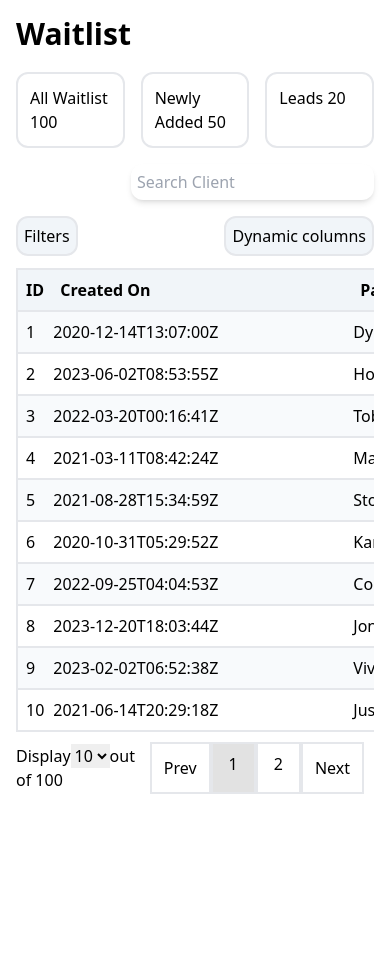
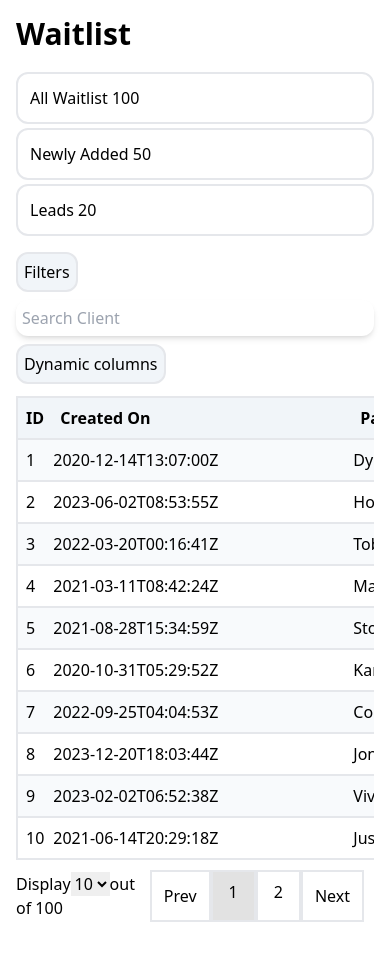
Before and after one commit to Sumant64/omnify-machine-coding, a Next.js app: page /dynamic-table-upgrade in a window 390 px wide. Before the commit the page ends 844 px from the top, so only its background shows below. Built offline with nearby package versions, Linux system fonts and the light colour scheme.

Commit message:
waitlist mobile responsive

```diff
--- a/app/dynamic-table-upgrade/page.jsx
+++ b/app/dynamic-table-upgrade/page.jsx
@@ -66,12 +66,13 @@ const DynamicTableUpgrade = () => {
 
     const loadInitial = () => {
         let data = mydata;
-        if(peopleFilter.length > 0) {
+        if (peopleFilter.length > 0) {
             data = data.filter((item) => {
                 return peopleFilter.includes(item.payer);
             })
         }
-        if(scheduledDateFilter.length > 0 && scheduledDateFilter[0] !== '') {
+        console.log(data);
+        if (scheduledDateFilter.length > 0 && scheduledDateFilter[0] !== '') {
             let from = new Date(scheduledDateFilter[0]);
             let to = new Date(scheduledDateFilter[1]);
 
@@ -80,6 +81,8 @@ const DynamicTableUpgrade = () => {
                 return scheduled >= from && scheduled <= to;
             })
         }
+        setPage(1)
+        setRowsPerPage(10)
 
         setRows(data);
     }
@@ -88,7 +91,7 @@ const DynamicTableUpgrade = () => {
         setLoading(true);
         if (item.display) {
             setColumns(columns.map((val) => {
-                if(val.field === item.field){
+                if (val.field === item.field) {
 
                     val.display = false
                 }
@@ -96,7 +99,7 @@ const DynamicTableUpgrade = () => {
             }))
         } else {
             setColumns(columns.map((val) => {
-                if(val.field === item.field){
+                if (val.field === item.field) {
 
                     val.display = true
                 }
@@ -124,7 +127,7 @@ const DynamicTableUpgrade = () => {
     }
 
     const selectPageHandler = (selectPage) => {
-        if(selectPage >= 1 && selectPage <= rows.length / rowsPerPage && selectPage !== page) {
+        if (selectPage >= 1 && selectPage <= rows.length / rowsPerPage && selectPage !== page) {
             setPage(selectPage);
         }
     }
@@ -139,22 +142,23 @@ const DynamicTableUpgrade = () => {
     return (
         <div className='m-4'>
             <h1 className='text-3xl font-bold'>Waitlist</h1>
-            <div className='flex gap-4 mt-5'>
-                <p className='border-2 flex-1 p-3 rounded-xl'>All Waitlist <span>100</span></p>
-                <p className='border-2 flex-1 p-3 rounded-xl'>Newly Added <span>50</span></p>
-                <p className='border-2 flex-1 p-3 rounded-xl'>Leads <span>20</span></p>
-            </div>
-            <div className='text-right mt-4'>
-                <input className=' rounded-xl p-[6px] shadow-md' type="text" placeholder='Search Client' value={searchClient} onChange={(event) => handleSearch(event.target.value)} />
+            <div className='flex flex-col gap-1 sm:flex-row sm:gap-4 mt-5 flex-wrap '>
+                <p className='border-2 flex-1 p-3 rounded-xl '>All Waitlist <span>100</span></p>
+                <p className='border-2 flex-1 p-3 rounded-xl '>Newly Added <span>50</span></p>
+                <p className='border-2 flex-1 p-3 rounded-xl '>Leads <span>20</span></p>
             </div>
 
             {/* filters */}
-            <div className="filters flex justify-between mt-4">
+            <div className="filters flex flex-col sm:flex-row gap-2 sm:gap-0 justify-between mt-4">
                 <div className="filters">
-                <button className='border-2 rounded-xl p-[6px] bg-slate-100' onClick={() => {setFilterDialog(!filterDialog); setSearchClient('')}}>Filters</button>
+                    <button className='border-2 rounded-xl p-[6px] bg-slate-100' onClick={() => { setFilterDialog(!filterDialog); setSearchClient('') }}>Filters</button>
                     <div className={`border-2 bg-[#fff] shadow-lg absolute ${filterDialog ? 'block' : 'hidden'}`}>
                         <Filter />
                     </div>
+                </div>
+                <div className='flex flex-col sm:flex-row gap-2'>
+                    <div className=''>
+                        <input className='w-[100%] sm:w-[200px] rounded-xl p-[6px] shadow-md' type="text" placeholder='Search Client' value={searchClient} onChange={(event) => handleSearch(event.target.value)} />
                     </div>
                     <div className='relative'>
                         <button className='border-2 rounded-xl p-[6px] bg-slate-100' onClick={() => setDialog(!dialog)}>Dynamic columns</button>
@@ -181,6 +185,8 @@ const DynamicTableUpgrade = () => {
                     </div>
 
                 </div>
+
+            </div>
             <div className='flex justify-center'>
                 <div className='w-[100%] overflow-auto'>
 
@@ -191,7 +197,7 @@ const DynamicTableUpgrade = () => {
                                 <tr>
                                     {
                                         columns.map((item) => {
-                                            if(item.display) {
+                                            if (item.display) {
                                                 return (
                                                     <th className='text-start p-2 bg-slate-100'>{item.field}</th>
                                                 )
@@ -227,7 +233,7 @@ const DynamicTableUpgrade = () => {
             <div className='flex justify-between'>
                 <div className="rows mt-3">
                     Display
-                    <select value={rowsPerPage.toString()} onChange={(event) => {setRowsPerPage(+event.target.value); setPage(1)}}>
+                    <select value={rowsPerPage.toString()} onChange={(event) => { setRowsPerPage(+event.target.value); setPage(1) }}>
                         <option value="10">10</option>
                         <option value="15">15</option>
                         <option value="20">20</option>
@@ -241,8 +247,8 @@ const DynamicTableUpgrade = () => {
                         <span onClick={() => selectPageHandler(page - 1)} className='border-2 p-3 cursor-pointer'>Prev</span>
                         {
                             [...Array(Math.ceil(rows.length / rowsPerPage))].map((_, i) => {
-                                if(i === (page-1) - 1 || i === (page-1) || i === (page-1) + 1){
-                                return <span key={i} className={`p-2 pl-4 pr-4 border-2 ${page === i+1 ? 'bg-[#e2e2e2]': ''}`}>
+                                if (i === (page - 1) - 1 || i === (page - 1) || i === (page - 1) + 1) {
+                                    return <span key={i} className={`p-2 pl-4 pr-4 border-2 ${page === i + 1 ? 'bg-[#e2e2e2]' : ''}`}>
                                         {i + 1}
                                     </span>
                                 }
```
Lines whose indentation alone changed are shown as unchanged.
